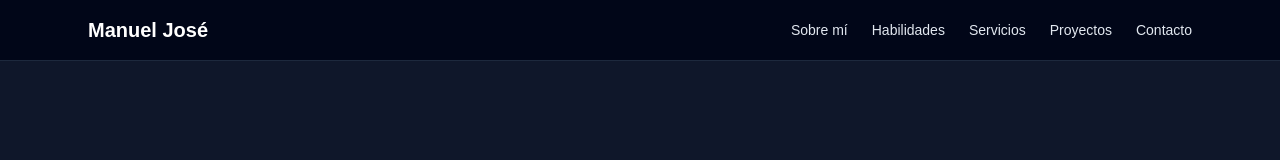
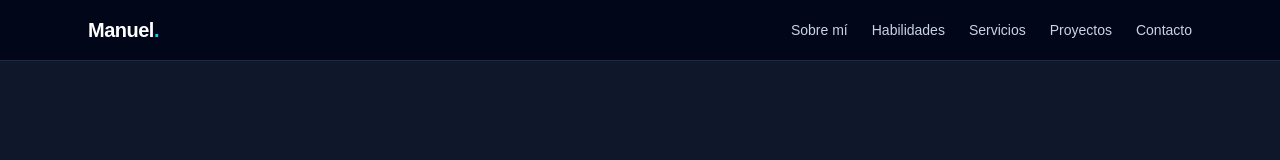
Before and after one commit to manuelhormiga06-a11y/Portafolio, a React (Vite) app: page / in a window 1280 px wide. Shown: the top 160 px of the page. Built offline with nearby package versions, Linux system fonts and the light colour scheme.

Commit message:
Mejorar Header.jsx

```diff
--- a/src/components/Header.jsx
+++ b/src/components/Header.jsx
@@ -1,15 +1,31 @@
 function Header() {
   return (
-    <header className="sticky top-0 z-50 border-b border-slate-800 bg-slate-950/95">
+    <header className="sticky top-0 z-50 border-b border-slate-800 bg-slate-950/95 backdrop-blur">
       <nav className="mx-auto flex max-w-6xl items-center justify-between px-6 py-4" aria-label="Navegación principal">
-        <a href="#inicio" className="text-xl font-bold text-white">Manuel José</a>
-        <ul className="hidden gap-6 text-sm md:flex">
-          <li><a href="#sobre-mi" className="hover:text-cyan-400">Sobre mí</a></li>
-          <li><a href="#habilidades" className="hover:text-cyan-400">Habilidades</a></li>
-          <li><a href="#servicios" className="hover:text-cyan-400">Servicios</a></li>
-          <li><a href="#proyectos" className="hover:text-cyan-400">Proyectos</a></li>
-          <li><a href="#contacto" className="hover:text-cyan-400">Contacto</a></li>
+        <a href="#inicio" className="text-xl font-black tracking-tight text-white">
+          Manuel<span className="text-cyan-400">.</span>
+        </a>
+
+        <ul className="hidden items-center gap-6 text-sm text-slate-300 md:flex">
+          <li><a href="#sobre-mi" className="transition hover:text-cyan-400">Sobre mí</a></li>
+          <li><a href="#habilidades" className="transition hover:text-cyan-400">Habilidades</a></li>
+          <li><a href="#servicios" className="transition hover:text-cyan-400">Servicios</a></li>
+          <li><a href="#proyectos" className="transition hover:text-cyan-400">Proyectos</a></li>
+          <li><a href="#contacto" className="transition hover:text-cyan-400">Contacto</a></li>
         </ul>
+
+        <details className="relative md:hidden">
+          <summary className="cursor-pointer list-none rounded-lg border border-slate-700 px-4 py-2 text-sm font-semibold text-white">
+            Menú
+          </summary>
+          <ul className="absolute right-0 mt-3 w-48 rounded-xl border border-slate-700 bg-slate-950 p-3 shadow-xl">
+            <li><a href="#sobre-mi" className="block rounded-lg px-3 py-2 hover:bg-slate-800">Sobre mí</a></li>
+            <li><a href="#habilidades" className="block rounded-lg px-3 py-2 hover:bg-slate-800">Habilidades</a></li>
+            <li><a href="#servicios" className="block rounded-lg px-3 py-2 hover:bg-slate-800">Servicios</a></li>
+            <li><a href="#proyectos" className="block rounded-lg px-3 py-2 hover:bg-slate-800">Proyectos</a></li>
+            <li><a href="#contacto" className="block rounded-lg px-3 py-2 hover:bg-slate-800">Contacto</a></li>
+          </ul>
+        </details>
       </nav>
     </header>
   )
```
